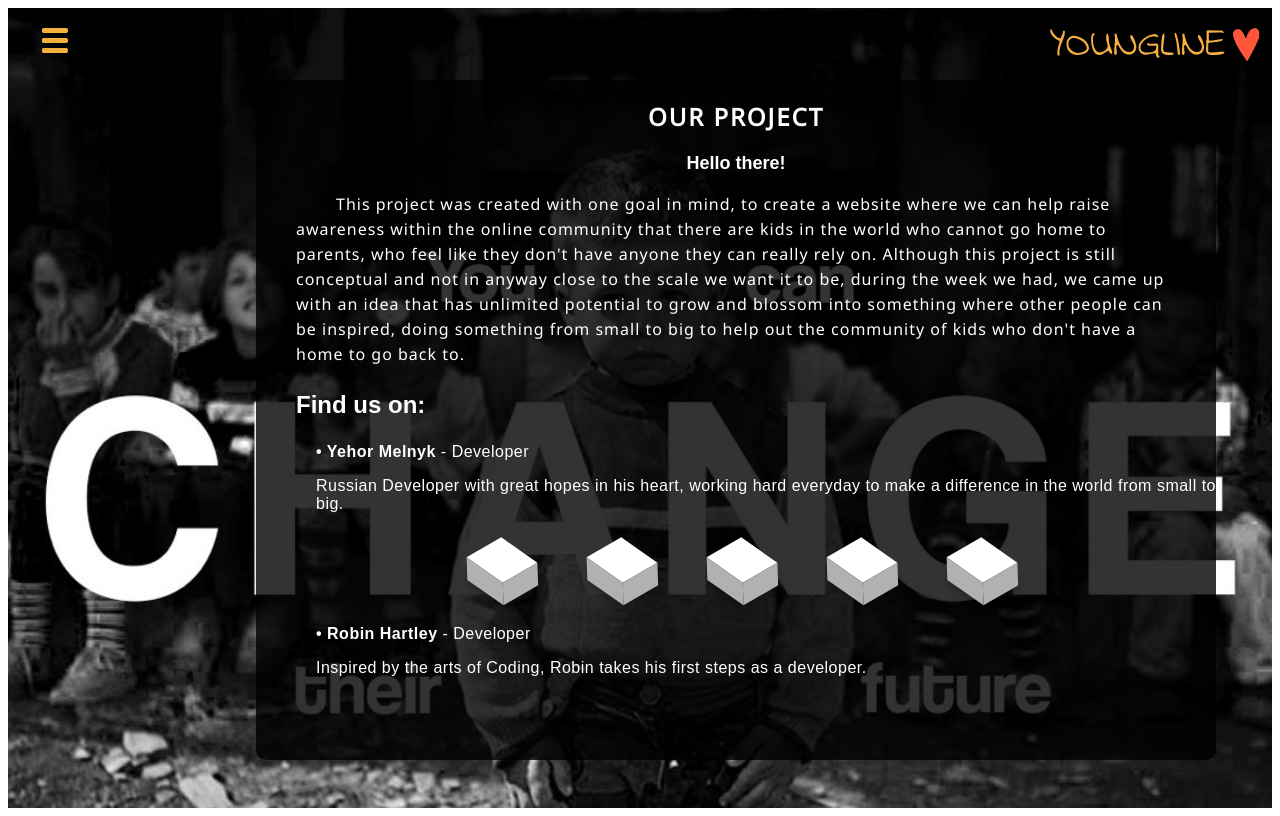
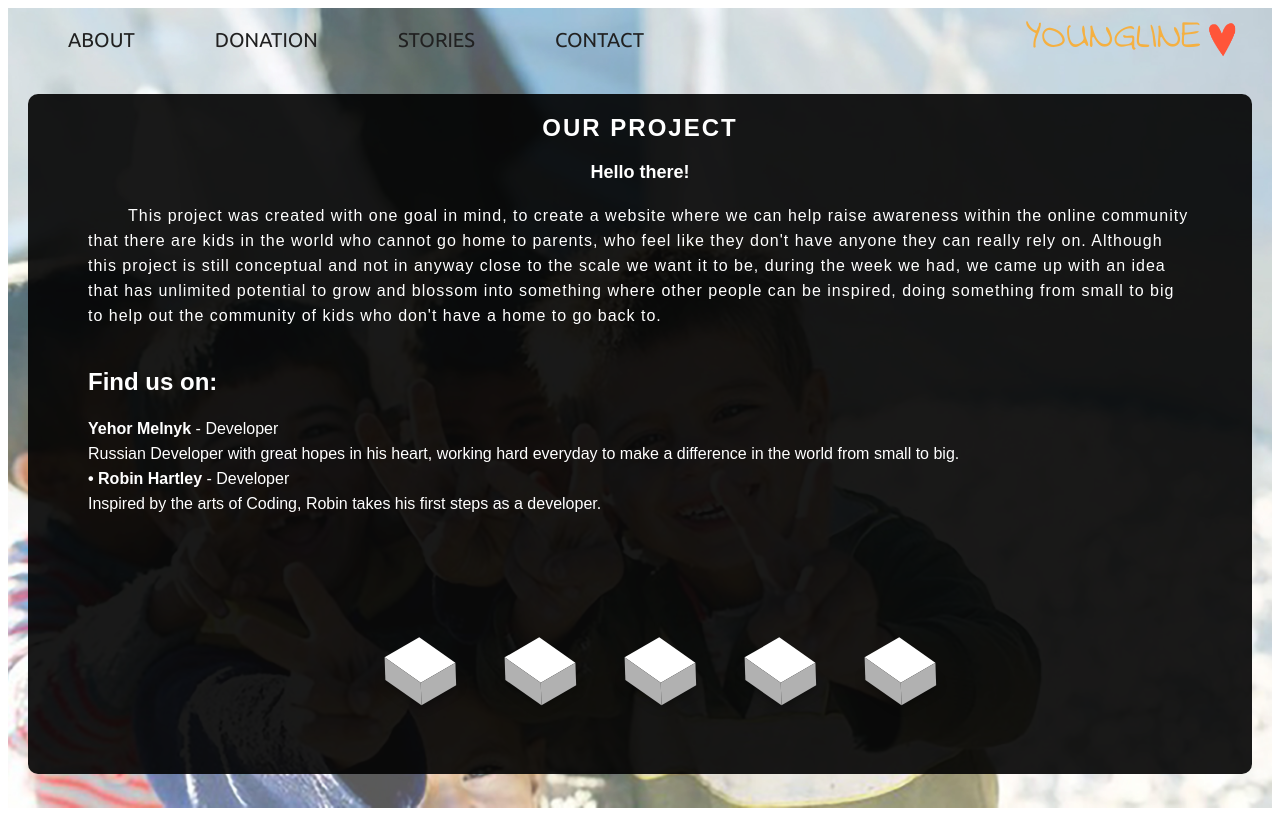
Before and after one commit to Yehorchik/orphan, an Angular app in the folder public/: page /contact in a window 1280 px wide. Built offline with nearby package versions, Linux system fonts and the light colour scheme.

Commit message:
Updated badword

```diff
--- a/public/src/app/app.component.css
+++ b/public/src/app/app.component.css
@@ -54,99 +54,11 @@
 }
 
 body {
-    background-image: url("../assets/body.jpg");
+  height: 100vh;
+  background-image: url("../assets/refugee_kids.jpg");
   background-repeat: no-repeat;
   background-size: cover;
   background-position: center;
-    height: 100vh;
-  }
-
-  .header_content {
-    color: white;
-    font-size: 24px;
-    text-align: right;
-    position: absolute;
-    left: 82%;
-    top: 2%;
-  }
-
-  #company_name {
-    font-family: 'Indie Flower', cursive;
-    font-size: 40px;
-    color: #F5B041;
-  }
-  #logo_heart {
-    width: 40px;
-    height: 40px;
-    vertical-align: middle;
-    display: inline-block;
-
-  }
-  #company_name {
-    display: inline-block;
-    vertical-align: sub;
-  }
-
-  .nav_button {
-    width: 30px;
-    height: 30px;
-    padding: 10px;
-    margin-left: 20px;
-    margin-top: 5px;
-    transition: transform 0.3s ease-out;
-  }
-  .nav_button:hover {
-    transform: rotate(360deg);
-  }
-  .nav, .header_content {
-    display: inline-block;
-  }
-  .navigation{
-    background-color:rgba(0, 0, 0, 0.5);
-    display: inline-block;
-    width: 200px;
-    height: auto;
-    -webkit-animation-name: fadeIn;
-    animation-name: fadeIn;
-    animation-duration: 1s;
-  }
-  .navigation a{
-    text-decoration: none;
-    font-size: 20px;
-    font-family: 'Ubuntu' ,sans-serif;
-    color: orange;
-    position: relative;
-    margin: 70px;
-    display: inline-block;
-    transition: transform 0.3s ease-out;
-  }
-  .navigation a:hover{
-    color: white;
-    border-bottom: 1px solid white;
-  }
-
-=======
-
-* {
-  margin: 0;
-  padding: 0;
-}
-
-body {
-  background-image: url("../assets/body.jpg");
-  background-repeat: no-repeat;
-  background-size: cover;
-  background-position: center;
-  height: 100vh;
-}
-
-.header_content {
-  color: white;
-  font-size: 24px;
-  text-align: right;
-  position: absolute;
-  left: 82%;
-  top: 2%;
 }
 
 #company_name {
@@ -160,7 +72,6 @@ body {
   height: 40px;
   vertical-align: middle;
   display: inline-block;
-
 }
 
 #company_name {
@@ -168,43 +79,44 @@ body {
   vertical-align: sub;
 }
 
-.nav_button {
-  width: 30px;
-  height: 30px;
-  padding: 10px;
-  margin-left: 20px;
-  margin-top: 5px;
-  transition: transform 0.3s ease-out;
+.navigation {
+  display: inline-block;
+  margin: 20px;
+  -webkit-animation-name: fadeIn;
+  animation-name: fadeIn;
+  animation-duration: 1s;
 }
 
-.nav_button:hover {
-  transform: rotate(360deg);
-}
-
-.nav,
-.header_content {
+.navigation a {
+  color: #212121;
+  font-family: Ubuntu;
+  font-size: 20px;
+  text-decoration: none;
+  text-transform: uppercase;
+  padding: 0 40px;
   display: inline-block;
 }
 
-.navigation {
-  background-color: rgba(0, 0, 0, 0.5);
-  display: inline-block;
-  width: 200px;
-  height: auto;
+.heading {
+  float: right;
+  padding-right: 30px;
 }
 
-.navigation a {
-  text-decoration: none;
-  font-size: 20px;
-  font-family: 'Ubuntu', sans-serif;
-  color: orange;
-  position: relative;
-  margin: 70px;
+.navigation, .heading {
   display: inline-block;
-  transition: transform 0.3s ease-out;
 }
 
-.navigation a:hover {
-  color: white;
-  border-bottom: 1px solid white;
+.cool-link::after {
+  content: '';
+  display: block;
+  width: 0;
+  height: 2px;
+  background: #F5B041;
+  transition: width .3s;
 }
+
+.cool-link:hover::after {
+  width: 100%;
+  transition: width .3s;
+
+}
--- a/public/src/app/app.component.html
+++ b/public/src/app/app.component.html
@@ -9,21 +9,17 @@
 </head>
 <body>
   <div class="header">
-    <div class="nav">
-      <img  (click)='showNav()' class="nav_button" src="../assets/navigation.jpg">
+    <div class="navigation">
+      <a class = "cool-link" [routerLink]="['/about']">About</a>
+      <a class = "cool-link" [routerLink]="['/donation']">Donation</a>
+      <a class = "cool-link" [routerLink]="['/stories']">Stories</a>
+      <a class = "cool-link" [routerLink]="['/contact']">Contact</a>
     </div>
-    <div class="header_content">
+    <div class="heading">
       <p id="company_name">YOUNGLINE</p>
       <img id="logo_heart" src="../assets/heart_icon.gif">
     </div>
   </div>
-
-  <div class="navigation" *ngIf='show==true' >
-    <a [routerLink]="['/contact']">Contact</a>
-    <a [routerLink]="['/donation']">Donation</a>
-    <a [routerLink]="['/about']">About</a>
-    <a [routerLink]="['/stories']">Stories</a>
-  </div>
   <router-outlet></router-outlet>
 </body>
 </html>
--- a/public/src/app/app.component.ts
+++ b/public/src/app/app.component.ts
@@ -7,12 +7,19 @@ import { Component } from '@angular/core';
 })
 export class AppComponent {
   show = false;
-  showNav(){
-    if(this.show ==false){
-      this.show =true;
+  showVideo = true;
+  showNav() {
+    if (this.show === false) {
+      this.show = true;
+    } else {
+      this.show = false;
     }
-    else{
-      this.show = false
+  }
+  hideVideo() {
+    if (this.showVideo === true) {
+      this.showVideo = false;
+    } else {
+      this.showVideo = true;
     }
   }
 }
--- a/public/src/app/contact/contact.component.css
+++ b/public/src/app/contact/contact.component.css
@@ -1,105 +1,103 @@
+* {
+  margin: 0;
+  padding: 0;
+  font-family: Arial, Helvetica, sans-serif;
+}
+body{
+  margin: 0;
+  padding: 0;
+}
+/* -------------------------------------------------- */
 .wrapper {
-  position: absolute;
-  left: 20%;
-  top: 10%;
-  width: 75%;
-  height: 85%;
-  background-color: rgba(0, 0, 0, 0.8);
+  background-color: rgba(0, 0, 0, 0.9);
   border-radius: 10px;
   color: white;
+  height: 85vh;
+  margin: 0 auto;
+  margin: 20px;
 }
-
-.wrapper h3,
-p,
-h2 {
-  font-family: Arial, Helvetica, sans-serif;
-}
-
+/* -------------------------------------------------- */
 .wrapper h2 {
   text-transform: uppercase;
-  font-family: 'Noto Sans', sans-serif;
-  color: white;
   text-align: center;
   letter-spacing: 2px;
+  padding: 20px 0px;
 }
-
-.wrapper #project_paragraph {
-  font-family: 'Noto Sans', sans-serif;
-  color: white;
+/* -------------------------------------------------- */
+#project_paragraph {
   text-align: left;
   letter-spacing: 1px;
   text-indent: 40px;
   line-height: 25px;
-  padding: 0 40px 0px 40px;
+  padding: 20px 60px;
 }
-
+/* -------------------------------------------------- */
 #project_title {
   font-weight: bold;
   text-align: center;
   font-size: 18px;
 }
-
+/* -------------------------------------------------- */
 #find_us {
   text-align: left;
   font-size: 24px;
   margin-left: 40px;
+  padding: 20px;
 }
-
 .yehor {
-  font-size: 16px;
-  letter-spacing: 0.5px;
-  margin-left: 60px
+  padding-left: 60px;
+  line-height: 25px;
 }
-
 #yehor_name {
   font-weight: bold;
 }
-
+/* -------------------------------------------------- */
 .robin {
-  font-size: 16px;
-  letter-spacing: 0.5px;
-  margin-left: 60px;
-  padding-top: 80px;
+  padding-left: 60px;
+  line-height: 25px;
 }
-
 #robin_name {
   font-weight: bold;
 }
-
+/* Cool buttons */
+.yehor_navigation {
+  position: absolute;
+  top: 80%;
+  left: 50%;
+}
+/* -------------------------------------------------- */
 ul {
-  position: absolute;
-  top: 70%;
-  left: 58%;
   transform: translate(-50%, -50%);
   margin: 0;
   padding: 0;
   display: flex;
 }
 
+/* -------------------------------------------------- */
 ul li {
   list-style: none;
-  margin: 0 40px;
+  margin: 0 60px;
 }
-
+/* -------------------------------------------------- */
 ul li a .fab {
   font-size: 20px;
   color: #262626;
   line-height: 40px;
   transition: .5s;
 }
-
+/* -------------------------------------------------- */
 ul li a {
-  position: relative;
+  position: absolute;
   display: block;
   width: 40px;
   height: 40px;
   background: #fff;
+  transform: perspective(1000px) rotate(-30deg) skew(25deg) translate(0, 0);
   text-align: center;
-  transform: perspective(1000px) rotate(-30deg) skew(25deg) translate(0, 0);
   transition: .5s;
   box-shadow: -20px 20px 10px rgba(0, 0, 0, 0.5);
 }
-
+/* -------------------------------------------------- */
 ul li a:before {
   content: '';
   position: absolute;
@@ -111,7 +109,7 @@ ul li a:before {
   transition: .5s;
   transform: rotate(0deg) skewY(-45deg);
 }
-
+/* -------------------------------------------------- */
 ul li a:after {
   content: '';
   position: absolute;
@@ -122,74 +120,63 @@ ul li a:after {
   background: #b1b1b1;
   transition: .5s;
   transform: rotate(0deg) skewX(-45deg);
-  color: pink;
 }
-
+/* -------------------------------------------------- */
 ul li a:hover {
   transform: perspective(1000px) rotate(-30deg) skew(25deg) translate(20px, -20px);
   box-shadow: -50px 50px 50px rgba(0, 0, 0, 0.5);
 }
-
 ul li a:hover>* {
   color: white;
 }
-
+/* -------------------------------------------------- */
 ul li:hover:nth-child(1) a {
   background: #007bb5;
 }
-
 ul li:hover:nth-child(1) a:before {
   background: #00405e;
 }
-
 ul li:hover:nth-child(1) a:after {
   background: #009be2;
 }
-
+/* -------------------------------------------------- */
 ul li:hover:nth-child(2) a {
   background: #6cc644;
 }
-
 ul li:hover:nth-child(2) a:before {
   background: #4d9130;
 }
-
 ul li:hover:nth-child(2) a:after {
   background: #7feb51;
 }
-
+/* -------------------------------------------------- */
 ul li:hover:nth-child(3) a {
   background: #3b5999;
 }
-
 ul li:hover:nth-child(3) a:before {
   background: #2e4577;
 }
-
 ul li:hover:nth-child(3) a:after {
   background: #4b71c4;
 }
-
+/* -------------------------------------------------- */
 ul li:hover:nth-child(4) a {
   background: #e4405f;
 }
-
 ul li:hover:nth-child(4) a:before {
   background: #b8334b;
 }
-
 ul li:hover:nth-child(4) a:after {
   background: #f34565;
 }
-
+/* -------------------------------------------------- */
 ul li:hover:nth-child(5) a {
   background: #4285F4;
 }
-
 ul li:hover:nth-child(5) a:before {
   background: rgb(54, 111, 204);
 }
-
 ul li:hover:nth-child(5) a:after {
   background: rgb(79, 142, 245);
 }
+/* -------------------------------------------------- */
--- a/public/src/app/contact/contact.component.html
+++ b/public/src/app/contact/contact.component.html
@@ -24,32 +24,24 @@
       kids who don't have a home to go back to.</p>
     <h3 id="find_us">Find us on:</h3>
     <div class="yehor">
-      <p><span id = "yehor_name">• Yehor Melnyk</span> - Developer</p>
+      <p><span id="yehor_name">Yehor Melnyk</span> - Developer</p>
       <p>Russian Developer with great hopes in his heart, working hard everyday to make a difference in the world from
         small to big.</p>
+      <div class="yehor_navigation">
+        <ul>
+          <li><a href=""><i class="fab fa-linkedin-in"></i></a></li>
+          <li><a href="#"><i class="fab fa-github"></i></a></li>
+          <li><a href="#"><i class="fab fa-facebook-f"></i></a></li>
+          <li><a href="#"><i class="fab fa-instagram"></i></a></li>
+          <li><a href="#"><i class="fab fa-google-plus-g"></i></a></li>
+        </ul>
+      </div>
     </div>
     <div class="robin">
-        <p><span id = "robin_name">• Robin Hartley</span> - Developer</p>
-        <p>Inspired by the arts of Coding, Robin takes his first steps as a developer.</p>
+      <p><span id="robin_name">• Robin Hartley</span> - Developer</p>
+      <p>Inspired by the arts of Coding, Robin takes his first steps as a developer.</p>
     </div>
   </div>
-  <ul>
-    <li>
-      <a href="#"><i class="fab fa-linkedin-in"></i></a>
-    </li>
-    <li>
-      <a href="#"><i class="fab fa-github"></i></a>
-    </li>
-    <li>
-      <a href="#"><i class="fab fa-facebook-f"></i></a>
-    </li>
-    <li>
-      <a href="#"><i class="fab fa-instagram"></i></a>
-    </li>
-    <li>
-        <a href="#"><i class="fab fa-google-plus-g"></i></a>
-      </li>
-  </ul>
 </body>
 
 </html>
```
Also changed, not shown: public/src/app/about/about.component.css (+8 -1 lines), public/src/assets/ocean.jpg (added), public/src/assets/refugee_kids.jpg (added). Lines whose indentation alone changed are shown as unchanged.
